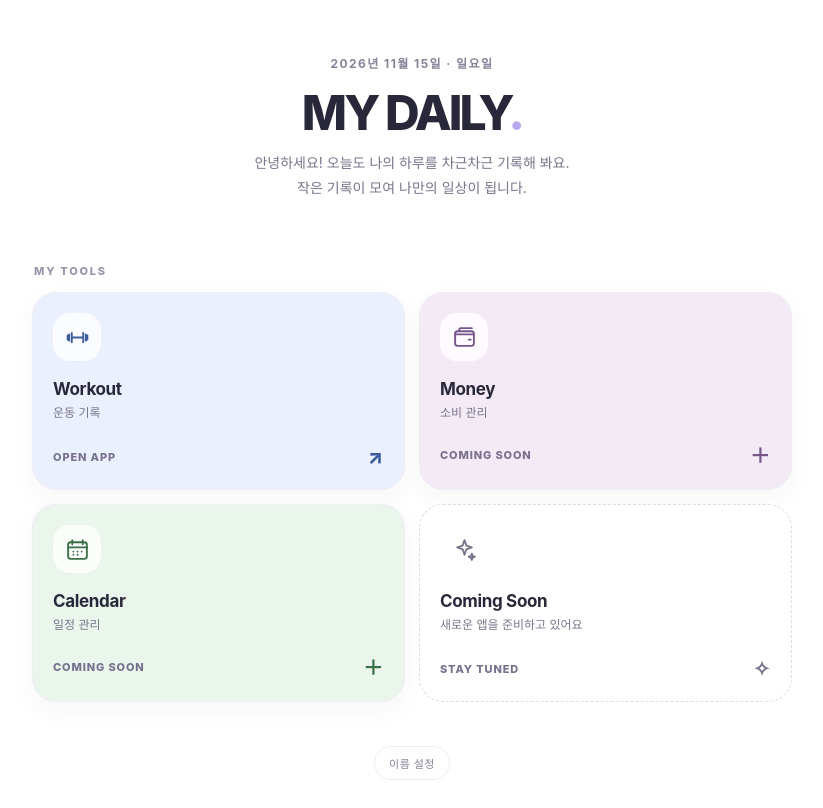
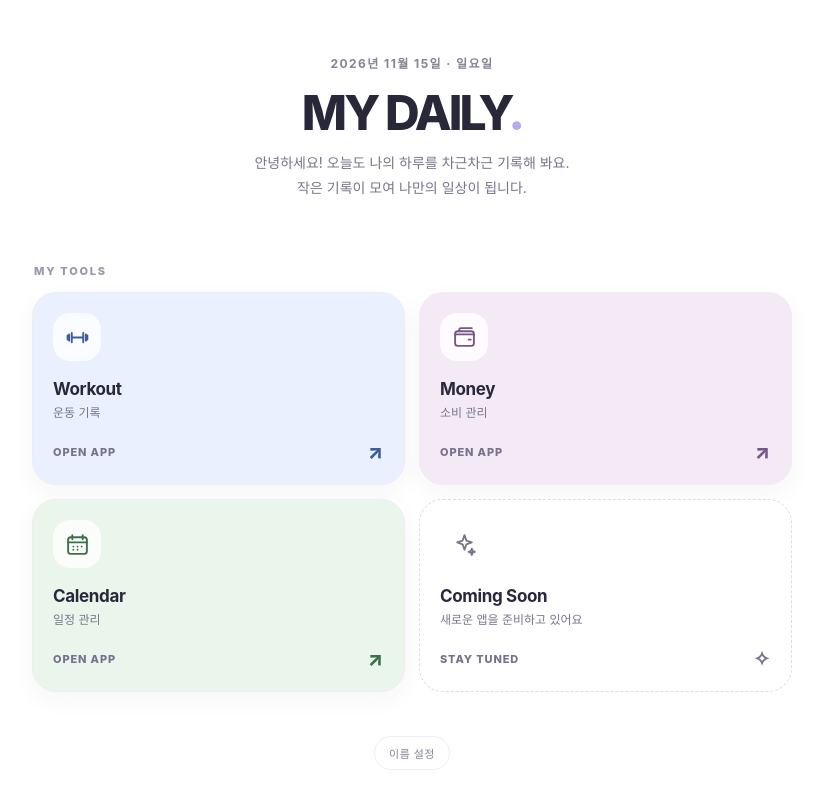
Before and after one commit to kr-tools/ma-daily, a plain HTML site: page index.html in a window 1280 px wide. Shown: the whole page, without its empty margins (228-1051 px from the left). Drawn offline with Linux system fonts and the light colour scheme.

Commit message:
Update app links and statuses in index.html

```diff
--- a/index.html
+++ b/index.html
@@ -77,15 +77,15 @@
         <span class="app-name">Workout</span><span class="desc">운동 기록</span>
         <span class="open">OPEN APP <span class="arrow">↗</span></span>
       </a>
-      <a class="app money" href="#" data-coming="true">
+      <a class="app money" href="https://kr-tools.github.io/ma-money/">
         <span class="icon" aria-hidden="true"><svg viewBox="0 0 24 24"><rect x="3" y="6" width="18" height="14" rx="2.5"/><path d="M3 9h18M16 14h2M7 6V4.5A1.5 1.5 0 0 1 8.5 3H19"/></svg></span>
         <span class="app-name">Money</span><span class="desc">소비 관리</span>
-        <span class="open">COMING SOON <span class="arrow">＋</span></span>
+        <span class="open">OPEN APP <span class="arrow">↗</span></span>
       </a>
-      <a class="app calendar" href="#" data-coming="true">
+      <a class="app calendar" href="https://kr-tools.github.io/ma-calendar/">
         <span class="icon" aria-hidden="true"><svg viewBox="0 0 24 24"><rect x="3" y="5" width="18" height="16" rx="2.5"/><path d="M7 3v4M17 3v4M3 10h18M8 14h.01M12 14h.01M16 14h.01M8 17h.01M12 17h.01"/></svg></span>
         <span class="app-name">Calendar</span><span class="desc">일정 관리</span>
-        <span class="open">COMING SOON <span class="arrow">＋</span></span>
+        <span class="open">OPEN APP <span class="arrow">↗</span></span>
       </a>
       <div class="app soon">
         <span class="icon" aria-hidden="true"><svg viewBox="0 0 24 24"><path d="m12 3 1.8 5.2L19 10l-5.2 1.8L12 17l-1.8-5.2L5 10l5.2-1.8L12 3Z"/><path d="m19 16 .8 2.2L22 19l-2.2.8L19 22l-.8-2.2L16 19l2.2-.8L19 16Z"/></svg></span>
```
